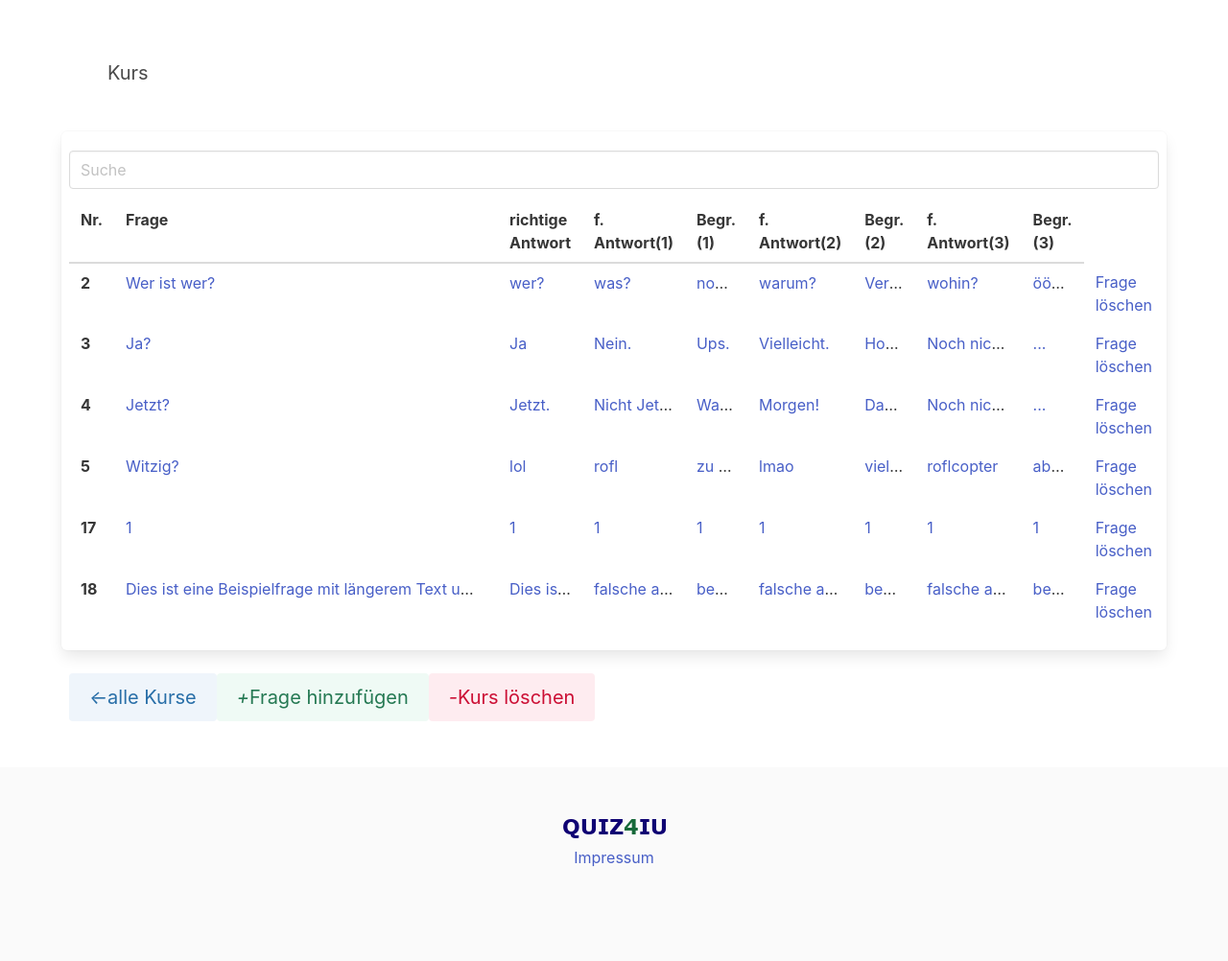
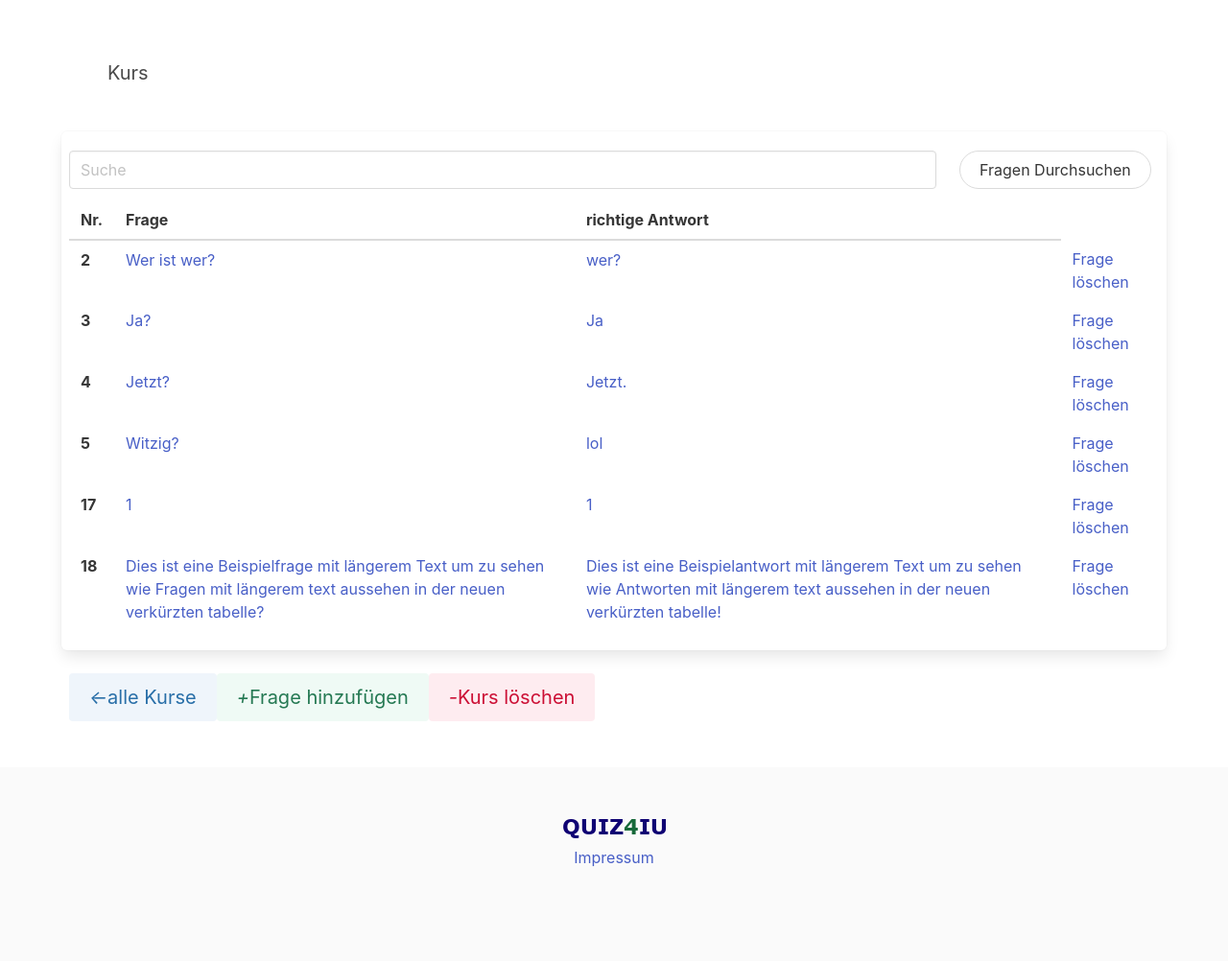
Before and after one commit to timdreesen/quiz4iu, a Django app: page /fragenkatalog/ in a window 1280 px wide. Shown: the part 56-1058 px from the top of the page at 96% size. Run offline with Django 4.2, Linux system fonts and the light colour scheme; data comes from the database, SQL or seed files in the repository; both versions use the stored data as it was after the commit; some libraries are stand-ins or nearby versions.

Commit message:
Lobby timers, search button, fragen tabelle gekürzt
Lobby timers, search button, fragen tabelle gekürzt

```diff
--- a/quiz4iu/assets/quiz4iu.js
+++ b/quiz4iu/assets/quiz4iu.js
@@ -6,7 +6,7 @@ var url = $(location).attr('href');
 //stellt sicher, dass die Funktion nur auf der homepage ausgelöst wird
 if (document.location.pathname == '/')
     //Zeit in ms in der getLobbies ausgeführt wird
-    setInterval(getLobbies,5000);
+    setInterval(getLobbies,2000);
 
 //Lobbyliste auf homepage wird refreshed
 function getLobbies(){
--- a/quiz4iu/assets/style.css
+++ b/quiz4iu/assets/style.css
@@ -1,3 +1,4 @@
+/*
 .tdOverflow {
     max-width: 40px;
     text-overflow: ellipsis;
@@ -12,7 +13,7 @@
     white-space: nowrap;
 }
 
- #lobbynextsubmit {
-    position:absolute;                  /* added */
-    bottom:0;                           /* added */
- }
+/* #lobbynextsubmit {
+/*   position:absolute;                  /* added */
+/* bottom:0;                           /* added */
+/* }
--- a/quiz4iu/forms.py
+++ b/quiz4iu/forms.py
@@ -46,7 +46,6 @@ class QuestionForm(ModelForm):
         #     },
         # }
 
-
 class QuestionFormDefaultCategory(forms.Form):
     #name = forms.CharField(label="Name", max_length=200)
     question = forms.CharField(label="Frage", max_length=200)
--- a/quiz4iu/quiz/models.py
+++ b/quiz4iu/quiz/models.py
@@ -2,28 +2,27 @@ from email.policy import default
 from django.db import models
 from django.contrib.auth.models import User
 from datetime import datetime
-from django.core.validators import RegexValidator
 
-alphanumeric = RegexValidator(r'^[0-9a-zA-Z]*$', 'Only alphanumeric characters are allowed.')
+
 
 # Create your models here.
 
 class Category(models.Model):
-    name = models.CharField(max_length = 100, validators=[alphanumeric])
+    name = models.CharField(max_length = 100)
 
     def __str__(self):
         return self.name
 
 class Question(models.Model):
-    category = models.ForeignKey(Category, on_delete=models.CASCADE, blank=True, null=True, validators=[alphanumeric])
-    question = models.TextField(validators=[alphanumeric])
-    answer_correct = models.CharField(max_length = 200, validators=[alphanumeric])
-    answer_wrong_1 = models.CharField(max_length = 200, validators=[alphanumeric])
-    answer_wrong_2 = models.CharField(max_length = 200, validators=[alphanumeric])
-    answer_wrong_3 = models.CharField(max_length = 200, validators=[alphanumeric])
-    answer_reason_1 = models.CharField(max_length = 200, validators=[alphanumeric])
-    answer_reason_2 = models.CharField(max_length = 200, validators=[alphanumeric])
-    answer_reason_3 = models.CharField(max_length = 200, validators=[alphanumeric])
+    category = models.ForeignKey(Category, on_delete=models.CASCADE, blank=True, null=True)
+    question = models.TextField()
+    answer_correct = models.CharField(max_length = 200)
+    answer_wrong_1 = models.CharField(max_length = 200)
+    answer_wrong_2 = models.CharField(max_length = 200)
+    answer_wrong_3 = models.CharField(max_length = 200)
+    answer_reason_1 = models.CharField(max_length = 200)
+    answer_reason_2 = models.CharField(max_length = 200)
+    answer_reason_3 = models.CharField(max_length = 200)
     date = models.DateTimeField(auto_now_add=True)
 
 
@@ -44,7 +43,7 @@ class Participant(models.Model):
 
 class Lobby(models.Model):
     host = models.ForeignKey(User, on_delete=models.CASCADE)
-    name = models.CharField(max_length=200, validators=[alphanumeric])
+    name = models.CharField(max_length=200)
     participants = models.ManyToManyField(Participant, blank=True)
     max_players = models.PositiveIntegerField()
     category = models.ForeignKey(Category, on_delete=models.CASCADE)
--- a/quiz4iu/quiz/templates/fragenkatalog.html
+++ b/quiz4iu/quiz/templates/fragenkatalog.html
@@ -15,7 +15,14 @@
 <div="px-2">
 <div class="box px-2">
   <form method="GET" action="">
-    <input class="input mb-3" type="text" placeholder="Suche" name="q">
+    <div class="columns">
+      <div class="column is-four-fifths">
+        <input class="input mb-3" type="text" placeholder="Suche" name="q">
+      </div>
+      <div class="column">
+        <button class="button is-rounded" type="submit">Fragen Durchsuchen</button>
+      </div>
+    </div>
   </form>
   <table class="table is-hoverable">
     <thead>
@@ -23,12 +30,6 @@
           <th>Nr.</th>
           <th>Frage</th>
           <th>richtige Antwort</th>
-          <th>f. Antwort(1)</th>
-          <th>Begr.(1)</th>
-          <th>f. Antwort(2)</th>
-          <th>Begr.(2)</th>
-          <th>f. Antwort(3)</th>
-          <th>Begr.(3)</th>
           </tr>
     </thead>
     <tbody>
@@ -37,12 +38,16 @@
           <th>{{question.id}}</th>
           <td class="tdOverflowBig"><a href="{% url 'update_question' question.id %}">{{question.question}}</a></td>
           <td class="tdOverflow"><a href="{% url 'update_question' question.id %}">{{question.answer_correct}}</a></td>
+
+          <!-- kürzere tabelle
           <td class="tdOverflow"><a href="{% url 'update_question' question.id %}">{{question.answer_wrong_1}}</a></td>
           <td class="tdOverflow"><a href="{% url 'update_question' question.id %}">{{question.answer_reason_1}}</a></td>
           <td class="tdOverflow"><a href="{% url 'update_question' question.id %}">{{question.answer_wrong_2}}</a></td>
           <td class="tdOverflow"><a href="{% url 'update_question' question.id %}">{{question.answer_reason_2}}</a></td>
           <td class="tdOverflow"><a href="{% url 'update_question' question.id %}">{{question.answer_wrong_3}}</a></td>
           <td class="tdOverflow"><a href="{% url 'update_question' question.id %}">{{question.answer_reason_3}}</a></td>
+          -->
+
           <td><a href="{% url 'delete_question' question.id %}">Frage löschen</a></td>
       </tr>
     </tbody>
--- a/quiz4iu/quiz/templates/homepage.html
+++ b/quiz4iu/quiz/templates/homepage.html
@@ -13,11 +13,11 @@
                 {% for lobby in lobbylist %}
                 <a href="{% url 'join_lobby' lobby.id %}">
                     <div class="box has-text-left">
-                        <strong>Lobby:</strong> {{lobby.name}}({{lobby.id}})
+                        <strong>Lobby:</strong> {{lobby.name}}(#{{lobby.id}})
                         <br>
                         <strong>Kurs:</strong> {{lobby.category}}
                         <br>
-                        <strong>Host:</strong> {{lobby.host}}
+                        <strong>Host:</strong><span class="is-capitalized"> {{lobby.host}}</span>
                     </div>
                 </a>
                 {% endfor %}
--- a/quiz4iu/quiz/templates/lobby.html
+++ b/quiz4iu/quiz/templates/lobby.html
@@ -5,8 +5,9 @@
 
 {% include 'lobbyinfo.html' %}
 
+{% if lobby.max_players > 1 %}
+    <script>
 
-    <script>
         $(document).ready(function(){
                 var csrf = $("input[name=csrfmiddlewaretoken]").val();
 
@@ -76,6 +77,8 @@
         });
     </script>
 
+    {% endif %}
+
 
 
 {% endblock %}
```
Also changed, not shown: quiz4iu/quiz/templates/lobby_msg.html (+33 -4 lines), quiz4iu/quiz/templates/lobbyinfo.html (+52 -9 lines), quiz4iu/db.sqlite3.
